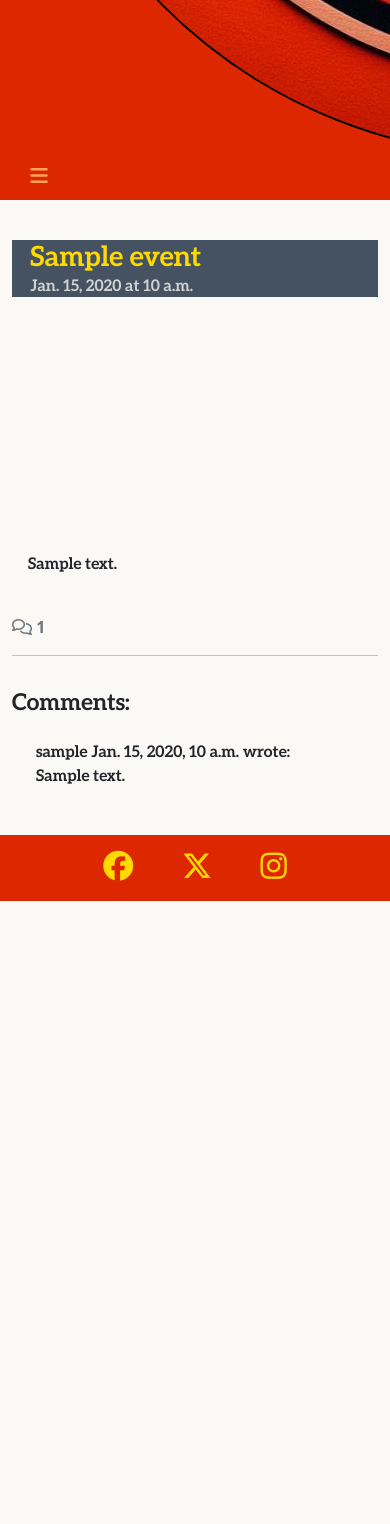
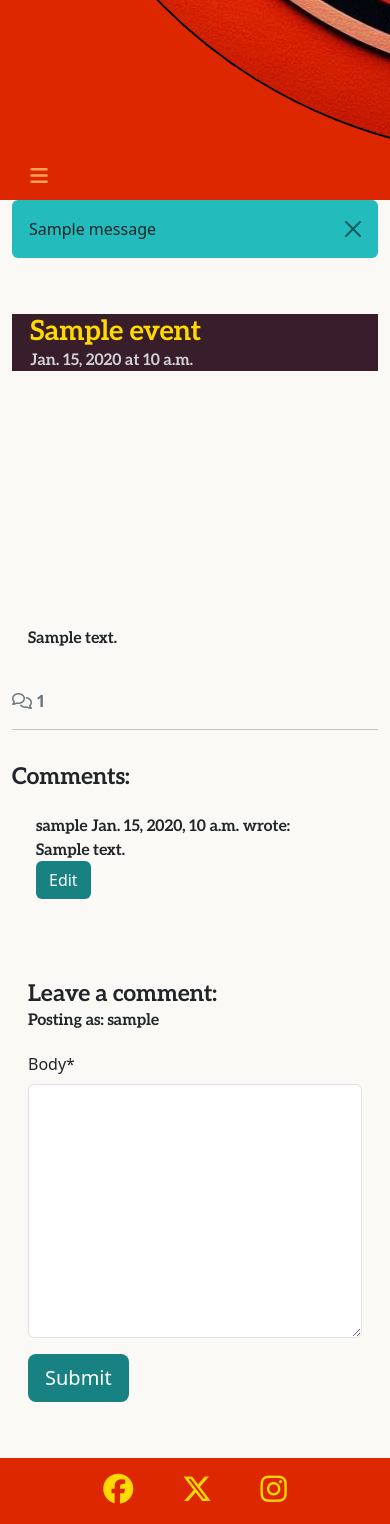
Before and after one commit to tomcow88/Devon-Decks-n-Dice, a Django app: page /events/1/ in a window 390 px wide; the page is wider, and only the part inside the window is pictured. Shown: the part 876-2400 px from the top of that part. Before the commit the page ends 1777 px from the top of that part, so only its background shows below. Run offline with Django 4.2, Linux system fonts and the light colour scheme; a user stored in the database is signed in; tables that the repository leaves empty hold one stand-in row (values such as "Sample post"); one stand-in notice (Sample message) is shown; some libraries are stand-ins or nearby versions; some web fonts are replaced.

Commit message:
Add edit comments functionality

```diff
--- a/ddnd/urls.py
+++ b/ddnd/urls.py
@@ -20,6 +20,6 @@ from django.urls import path, include
 urlpatterns = [
     path("accounts/", include("allauth.urls")),
     path('admin/', admin.site.urls),
+    path("", include("events.urls"), name="events-urls"),
     path('summernote/', include('django_summernote.urls')),
-    path("", include("events.urls"), name="events-urls"),
 ]
--- /dev/null
+++ b/events/forms.py
@@ -0,0 +1,8 @@
+from .models import Comment
+from django import forms
+
+
+class CommentForm(forms.ModelForm):
+    class Meta:
+        model = Comment
+        fields = ('body',)
--- a/events/templates/events/event_detail.html
+++ b/events/templates/events/event_detail.html
@@ -1,14 +1,15 @@
 {% extends 'base.html' %} {% block content %}
 {% load static %}
+{% load crispy_forms_tags %}
 
 <div class="masthead">
     <div class="container">
         <div class="row g-0">
-            <div class="col-md-6 masthead-text">
+            <div class="col-md-4 masthead-text">
                 <h1 class="event-name">{{ event.name }}</h1>
                 <p class="event-subtitle">{{ event.event_date }} at {{ event.event_time }}</p>
             </div>
-            <div class="d-none d-md-block col-md-6 masthead-image">
+            <div class="d-none d-md-block col-md-8 masthead-image">
                 <img src="{{ event.featured_image.url }}" class="scale" alt="placeholder">
             </div>
         </div>
@@ -57,11 +58,33 @@
                         This comment is awaiting approval
                     </p>
                     {% endif %}
+                    {% if user.is_authenticated and comment.author == user %}
+                    <button class="btn btn-edit" comment_id="{{ comment.id }}">Edit</button>
+                    {% endif %}
                 </div>
                 {% endfor %}
+            </div>
+        </div>
+        <div class="col-md-4 card mb-4 mt-3">
+            <div class="card-body">
+                {% if user.is_authenticated %}
+                <h3>Leave a comment:</h3>
+                <p>Posting as: {{ user.username }}</p>
+                <form id="commentForm" method="post" style="margin-top: 1.3em;">
+                    {{ comment_form | crispy }}
+                    {% csrf_token %}
+                    <button id="submitButton" type="submit" class="btn btn-signup btn-lg">Submit</button>
+                </form>
+                {% else %}
+                <p>Log in to leave a comment</p>
+                {% endif %}
             </div>
         </div>
     </div>
 </div>
 
 {% endblock content %}
+
+{% block extras %}
+<script src="{% static 'js/comments.js' %}"></script>
+{% endblock %}
--- a/events/urls.py
+++ b/events/urls.py
@@ -4,4 +4,6 @@ from django.urls import path
 urlpatterns = [
     path('events/', views.EventList.as_view(), name='events'),
     path('events/<int:event_id>/', views.event_detail, name="event_detail"),
+    path('events/<int:event_id>/edit_comment/<int:comment_id>',
+        views.comment_edit, name='comment_edit'),
 ]
--- a/events/views.py
+++ b/events/views.py
@@ -1,12 +1,15 @@
-from django.shortcuts import render, get_object_or_404
+from django.shortcuts import render, get_object_or_404, reverse
 from django.views import generic
-from .models import Event
+from django.contrib import messages
+from django.http import HttpResponseRedirect
+from .models import Event, Comment
+from .forms import CommentForm
 
 # Create your views here.
 
 
 class EventList(generic.ListView):
-    queryset = Event.objects.all()
+    queryset = Event.objects.filter(status=1)
     template_name = "events/event_list.html"
     paginate_by = 6
 
@@ -28,6 +31,21 @@ def event_detail(request, event_id):
     event = get_object_or_404(queryset, id=event_id)
     comments = event.comments.all().order_by("-created_on")
     comment_count = event.comments.filter(approved=True).count()
+
+    if request.method == "POST":
+        comment_form = CommentForm(data=request.POST)
+        if comment_form.is_valid():
+            comment = comment_form.save(commit=False)
+            comment.author = request.user
+            comment.event = event
+            comment.save()
+            messages.add_message(
+                request, messages.SUCCESS,
+                'Comment submitted and awaiting approval'
+            )
+
+    comment_form = CommentForm()
+
     return render(
         request,
         "events/event_detail.html",
@@ -35,5 +53,28 @@ def event_detail(request, event_id):
             "event": event,
             "comments": comments,
             "comment_count": comment_count,
+            "comment_form": comment_form,
         },
     )
+
+def comment_edit(request, event_id, comment_id):
+    """
+    view to edit comments
+    """
+    if request.method == "POST":
+
+        queryset = Event.objects.filter(status=1)
+        event = get_object_or_404(queryset, id=event_id)
+        comment = get_object_or_404(Comment, pk=comment_id)
+        comment_form = CommentForm(data=request.POST, instance=comment)
+
+        if comment_form.is_valid() and comment.author == request.user:
+            comment = comment_form.save(commit=False)
+            comment.event = event
+            comment.approved = False
+            comment.save()
+            messages.add_message(request, messages.SUCCESS, 'Comment Updated!')
+        else:
+            messages.add_message(request, messages.ERROR, 'Error updating comment!')
+
+    return HttpResponseRedirect(reverse('event_detail', args=[event_id]))
--- a/requirements.txt
+++ b/requirements.txt
@@ -1,10 +1,12 @@
 asgiref==3.7.2
 cloudinary==1.36.0
+crispy-bootstrap5==0.7
 dj-database-url==0.5.0
 dj3-cloudinary-storage==0.0.6
 Django==4.2.11
 django-allauth==0.57.2
 django-bootstrap-v5==1.0.11
+django-crispy-forms==2.1
 django-summernote==0.8.20.0
 gunicorn==20.1.0
 oauthlib==3.2.2
--- a/static/css/style.css
+++ b/static/css/style.css
@@ -49,6 +49,10 @@ p {
     display: inline-block;
 }
 
+
+body {
+    background-color: #FAF9F6;
+}
 
 main {
     background-color: #FAF9F6;
@@ -206,7 +210,7 @@ footer {
 }
 
 .masthead-text {
-    background-color: #445261;
+    background-color: #381D2A;
     color: white;
     position: relative;
 }
@@ -214,6 +218,7 @@ footer {
 .masthead-image {
     position: relative;
     overflow: hidden;
+    top: -200px;
 }
 
 .masthead-image:after {
@@ -223,7 +228,7 @@ footer {
     right: 90%;
     height: 100%;
     width: 150%;
-    background: #445261;
+    background: #381D2A;
     -webkit-transform: skew(15deg);
     -moz-transform: skew(15deg);
     transform: skew(15deg);
@@ -299,6 +304,10 @@ footer {
     color: rgb(222, 146, 168);
 }
 
+.success {
+    background-color: #23BBBB;
+}
+
 /*---------Media Queries-----------------------------*/
 
 @media only screen and (min-width: 576px) {
--- /dev/null
+++ b/static/js/comments.js
@@ -0,0 +1,24 @@
+const editButtons = document.getElementsByClassName("btn-edit");
+const commentText = document.getElementById("id_body");
+const commentForm = document.getElementById("commentForm");
+const submitButton = document.getElementById("submitButton");
+
+/**
+* Initializes edit functionality for the provided edit buttons.
+*
+* For each button in the `editButtons` collection:
+* - Retrieves the associated comment's ID upon click.
+* - Fetches the content of the corresponding comment.
+* - Populates the `commentText` input/textarea with the comment's content for editing.
+* - Updates the submit button's text to "Update".
+* - Sets the form's action attribute to the `edit_comment/{commentId}` endpoint.
+*/
+for (let button of editButtons) {
+  button.addEventListener("click", (e) => {
+    let commentId = e.target.getAttribute("comment_id");
+    let commentContent = document.getElementById(`comment${commentId}`).innerText;
+    commentText.value = commentContent;
+    submitButton.innerText = "Update";
+    commentForm.setAttribute("action", `edit_comment/${commentId}`);
+  });
+}
--- a/templates/base.html
+++ b/templates/base.html
@@ -84,10 +84,22 @@
                     </div>
                 </div>
             </div>
-            </div>
         </nav>
     </header>
-    <main>
+    <div class="container message-container">
+        <div class="row message-row">
+            <div class="col-md-8 offset-md-2">
+                {% for message in messages %}
+                <div class="alert {{ message.tags }} alert-dismissible
+          fade show" id="msg" role="alert">
+                    {{ message | safe }}
+                    <button type="button" class="btn-close" data-bs-dismiss="alert" aria-label="Close"></button>
+                </div>
+                {% endfor %}
+            </div>
+        </div>
+    </div>
+    <main class="flex-shrink-0">
 
         {% block h1 %}
         {% endblock %}
@@ -120,6 +132,8 @@
     </footer>
     <script src="https://kit.fontawesome.com/3c09670cc8.js" crossorigin="anonymous"></script>
 
+    {% block extras %}
+    {% endblock %}
 </body>
 
 </html>
```
Also changed, not shown: ddnd/settings.py (+6 -1 lines), templates/account/login.html (+18 -30 lines), 1 other file.
